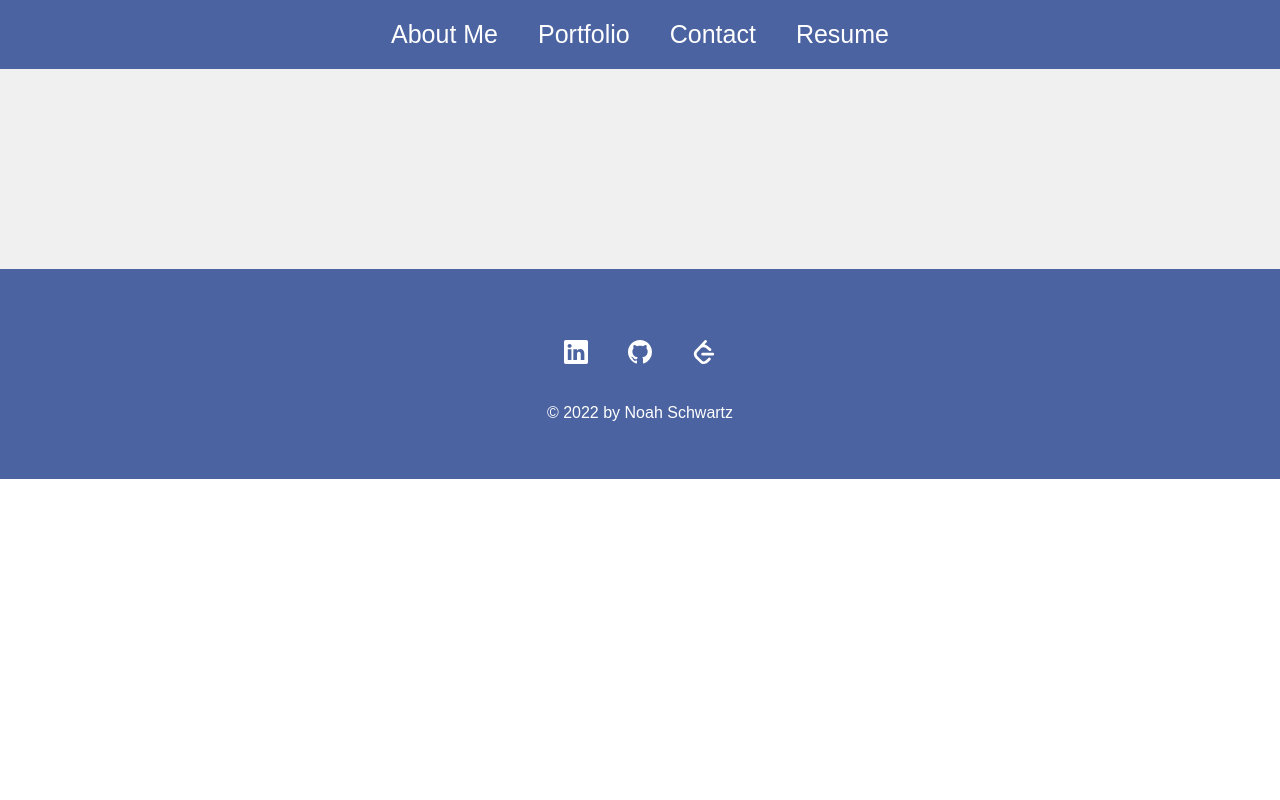
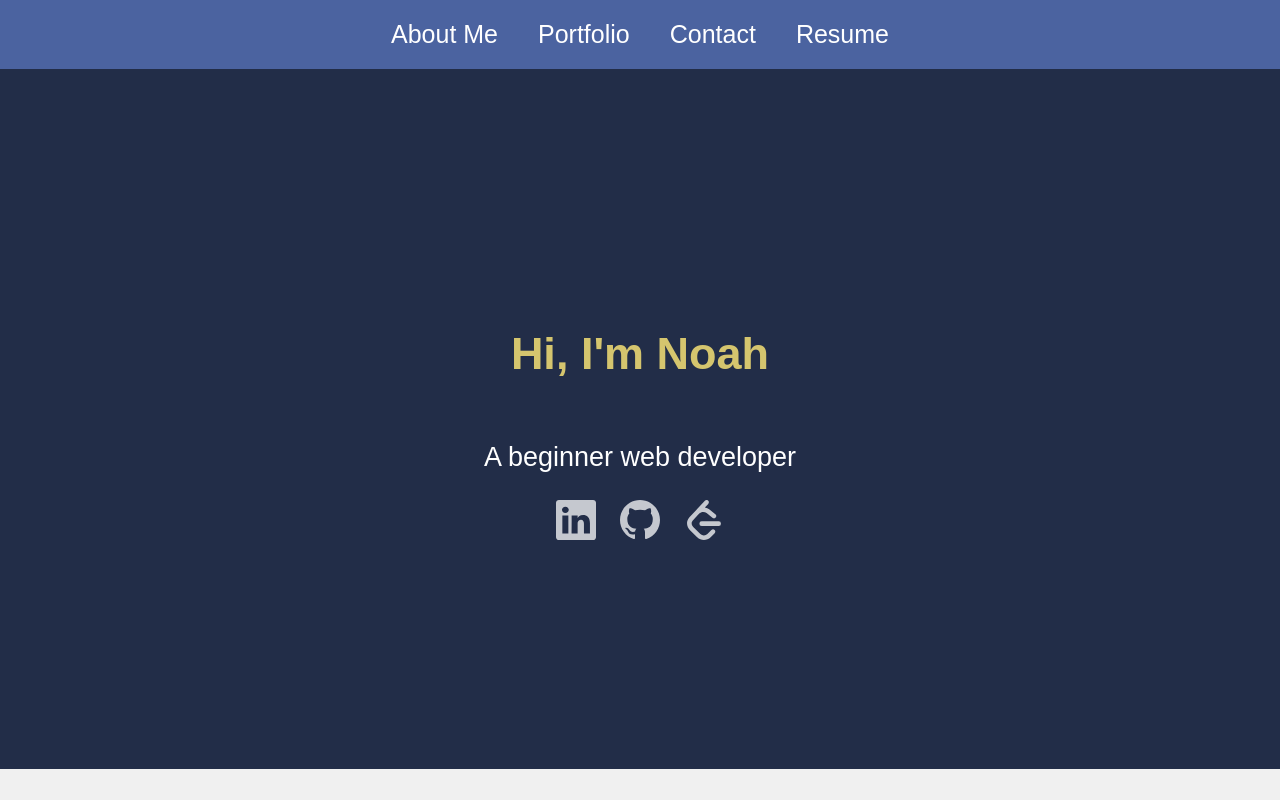
Before and after one commit to noah138/react-portfolio, a React (Create React App) app: page / in a window 1280 px wide. Shown: the top 800 px of the page. Built offline with nearby package versions, Linux system fonts and the light colour scheme.

Commit message:
Fixed Home Route

```diff
--- a/package.json
+++ b/package.json
@@ -25,7 +25,7 @@
     "start": "react-scripts start",
     "build": "react-scripts build",
     "test": "react-scripts test",
-    "eject": "react-scripts eject",
+    "eject": "react-scripts eject"
   },
   "eslintConfig": {
     "extends": [
--- a/src/App.js
+++ b/src/App.js
@@ -10,10 +10,10 @@
 function App() {
   return (
     <div className="App">
-      <Router>
+      <Router basename='/'>
         <NavBar />
         <Routes>
-          <Route path="/about" element={<About />} />
+          <Route path="/" element={<About />} />
           <Route path="/portfolio" element={<Porfolio />} />
           <Route path="/contact" element={<Contact />} />
           <Route path="/resume" element={<Resume />} />
```
Also changed, not shown: 1 other file (tests, documents, lock files or other folders).
